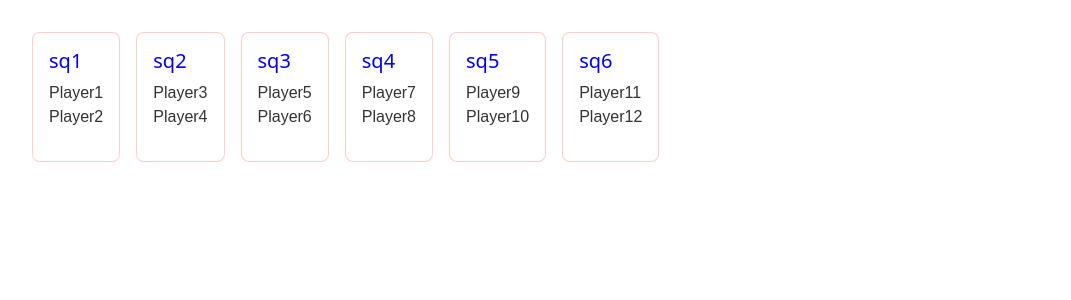
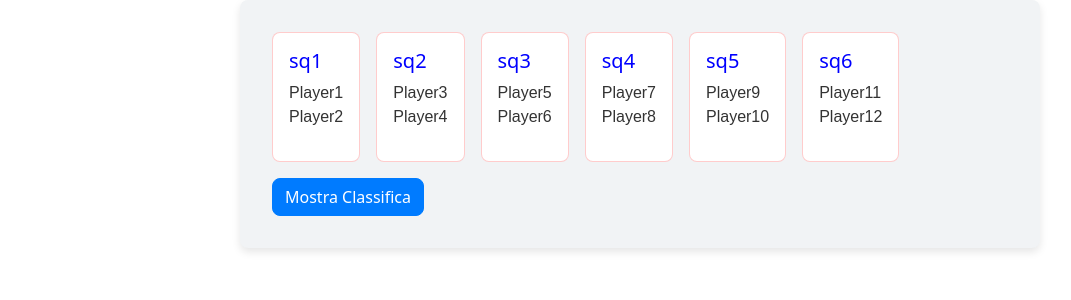
Before and after one commit to cri-24/squad-scoreboard, a Vue app: page /home in a window 1280 px wide. Shown: the top 300 px of the page, without its empty margins (0-1071 px from the left). Built offline with nearby package versions, Linux system fonts and the light colour scheme.

Commit message:
refactor: modify home view

```diff
--- a/src/views/Home.vue
+++ b/src/views/Home.vue
@@ -1,15 +1,92 @@
 <template>
   <div class="home-page">
+    <div class="welcome-message" v-if="nickname">
+      <h1>Ciao {{ nickname }}!</h1>
+    </div>
     <TeamList />
+    <button class="btn btn-primary mt-3" @click="showRanking">Mostra Classifica</button>
+
+    <!-- Modal -->
+    <div class="modal fade" id="rankingModal" tabindex="-1" aria-labelledby="rankingModalLabel" aria-hidden="true">
+      <div class="modal-dialog">
+        <div class="modal-content">
+          <div class="modal-header">
+            <h5 class="modal-title" id="rankingModalLabel">Classifica</h5>
+            <button type="button" class="btn-close" data-bs-dismiss="modal" aria-label="Close"></button>
+          </div>
+          <div class="modal-body">
+            <ul>
+              <li v-for="(team, index) in teams" :key="team.name">
+                {{ index + 1 }}. {{ team.name }} - {{ team.members.length }} membri
+              </li>
+            </ul>
+          </div>
+          <div class="modal-footer">
+            <button type="button" class="btn btn-secondary" data-bs-dismiss="modal">Chiudi</button>
+          </div>
+        </div>
+      </div>
+    </div>
   </div>
 </template>
 
 <script setup>
+import { ref, onMounted } from 'vue';
 import TeamList from '@/components/TeamList.vue';
+
+const nickname = ref('');
+
+const teams = ref([
+  { name: 'sq1', members: ['Player1', 'Player2'] },
+  { name: 'sq2', members: ['Player3', 'Player4'] },
+  { name: 'sq3', members: ['Player5', 'Player6'] },
+  { name: 'sq4', members: ['Player7', 'Player8'] },
+  { name: 'sq5', members: ['Player9', 'Player10'] },
+  { name: 'sq6', members: ['Player11', 'Player12'] }
+]);
+
+onMounted(() => {
+  const storedUser = JSON.parse(localStorage.getItem('currentUser'));
+  if (storedUser) {
+    nickname.value = storedUser.nickname;
+  }
+});
+
+const showRanking = () => {
+  const modal = new bootstrap.Modal(document.getElementById('rankingModal'));
+  modal.show();
+};
 </script>
 
-<style scoped>
+<style>
 .home-page {
   padding: 2rem;
+  background-color: #f1f3f5;
+  border-radius: 8px;
+  box-shadow: 0 4px 8px rgba(0, 0, 0, 0.1);
+  max-width: 800px;
+  margin: auto;
+  position: relative;
+}
+
+.welcome-message {
+  margin-bottom: 2rem;
+}
+
+h1 {
+  color: #007bff; /* Colore vivace per il testo */
+  margin-bottom: 1rem;
+}
+
+.btn-primary {
+  background-color: #007bff;
+  border-color: #007bff;
+  border-radius: 8px;
+  transition: background-color 0.3s, border-color 0.3s;
+}
+
+.btn-primary:hover {
+  background-color: #0056b3;
+  border-color: #004085;
 }
 </style>
```
